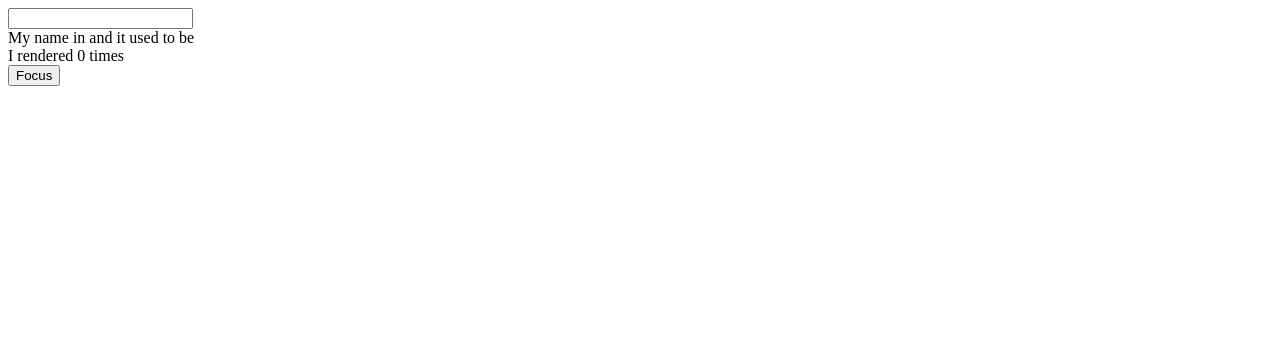
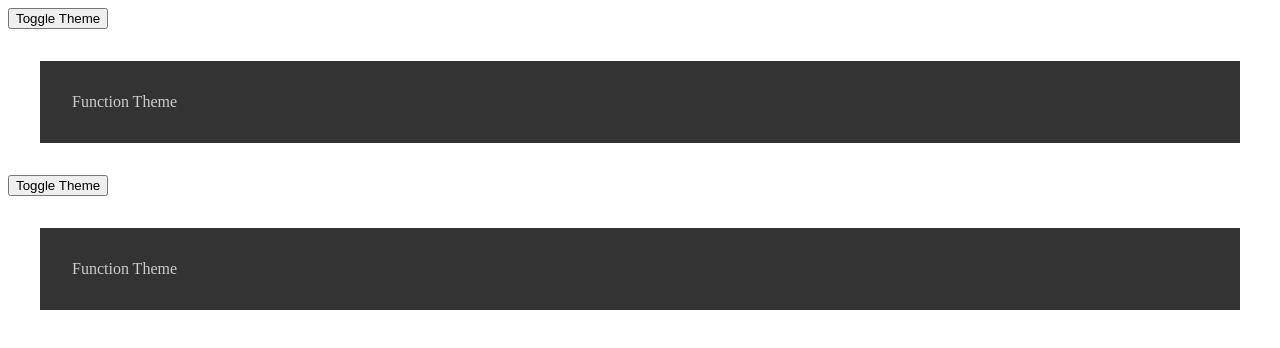
Before and after one commit to marukeso/react-hooks-study, a React (Create React App) app: page / in a window 1280 px wide. Shown: the top 348 px of the page. Built offline with nearby package versions, Linux system fonts and the light colour scheme.

Commit message:
learn useContext

```diff
--- a/src/App.js
+++ b/src/App.js
@@ -1,12 +1,14 @@
 // import UseState from './UseState';
 // import UseEffect from './UseEffect';
 // import UseMemo from './UseMemo';
-import UseRef from './UseRef';
+// import UseRef from './UseRef';
+import UseContext from './UseContext';
 
 function App() {
   return (
     <>
-      <UseRef />
+      <UseContext />
+      {/* <UseRef /> */}
       {/* <UseMemo /> */}
       {/* <UseEffect /> */}
       {/* <UseState /> */}
--- /dev/null
+++ b/src/FunctionContextComponent.js
@@ -0,0 +1,21 @@
+import React from 'react';
+import { useTheme, useThemeUpdate } from './ThemeContext';
+
+export default function FunctionContextComponent() {
+  const darkTheme = useTheme();
+  const toggleTheme = useThemeUpdate();
+
+  const themeStyles = {
+    backgroundColor: darkTheme ? '#333' : '#ccc',
+    color: darkTheme ? '#ccc' : '#333',
+    padding: '2rem',
+    margin: '2rem',
+  };
+
+  return (
+    <>
+      <button onClick={toggleTheme}>Toggle Theme</button>
+      <div style={themeStyles}>Function Theme</div>
+    </>
+  );
+}
--- /dev/null
+++ b/src/ThemeContext.js
@@ -0,0 +1,28 @@
+import React, { useContext, useState } from 'react';
+
+const ThemeContext = React.createContext();
+const ThemeUpdateContext = React.createContext();
+
+export function useTheme() {
+  return useContext(ThemeContext);
+}
+
+export function useThemeUpdate() {
+  return useContext(ThemeUpdateContext);
+}
+
+export function ThemeProvider({ children }) {
+  const [darkTheme, setDarkTheme] = useState(true);
+
+  function toggleTheme() {
+    setDarkTheme((prevDarkTheme) => !prevDarkTheme);
+  }
+
+  return (
+    <ThemeContext.Provider value={darkTheme}>
+      <ThemeUpdateContext.Provider value={toggleTheme}>
+        {children}
+      </ThemeUpdateContext.Provider>
+    </ThemeContext.Provider>
+  );
+}
--- /dev/null
+++ b/src/UseContext.js
@@ -0,0 +1,14 @@
+import React from 'react';
+import FunctionContextComponent from './FunctionContextComponent';
+import { ThemeProvider } from './ThemeContext';
+
+export default function UseContext() {
+  return (
+    <>
+      <ThemeProvider>
+        <FunctionContextComponent />
+        <FunctionContextComponent />
+      </ThemeProvider>
+    </>
+  );
+}
```
